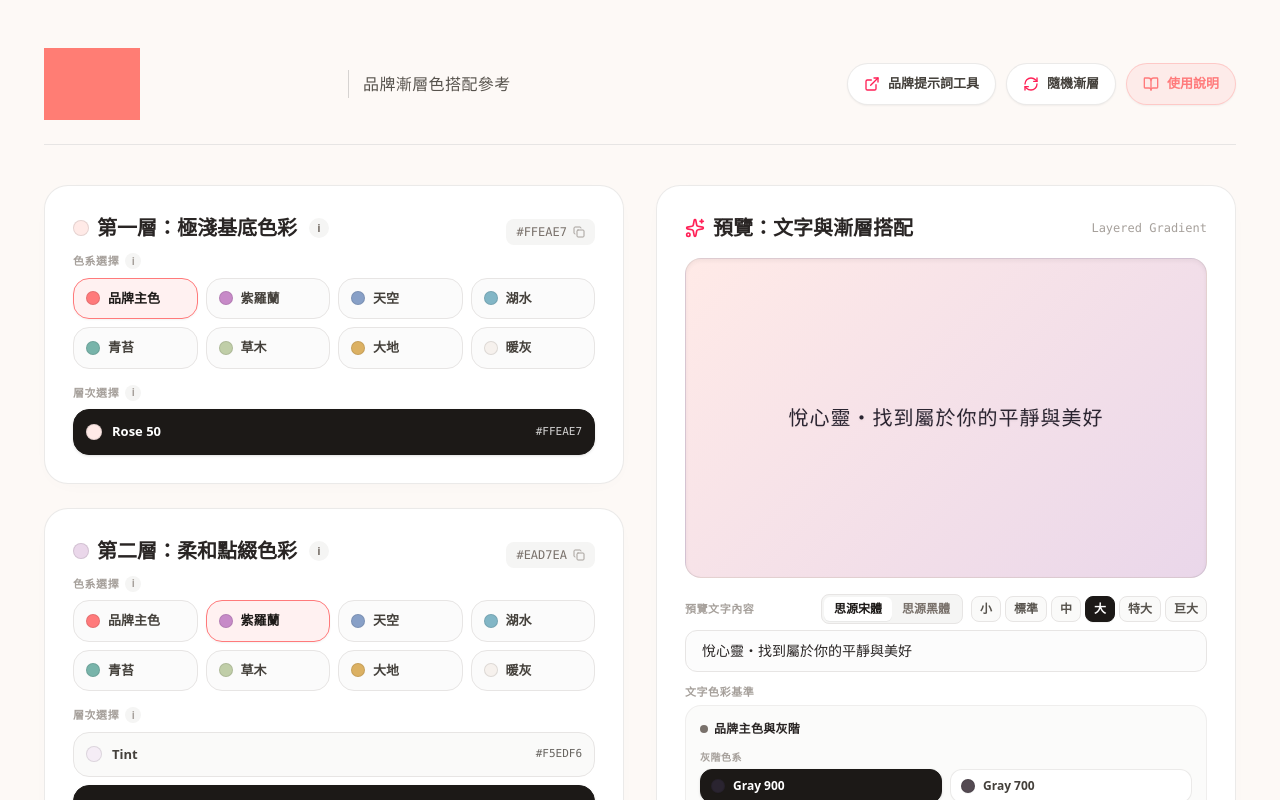
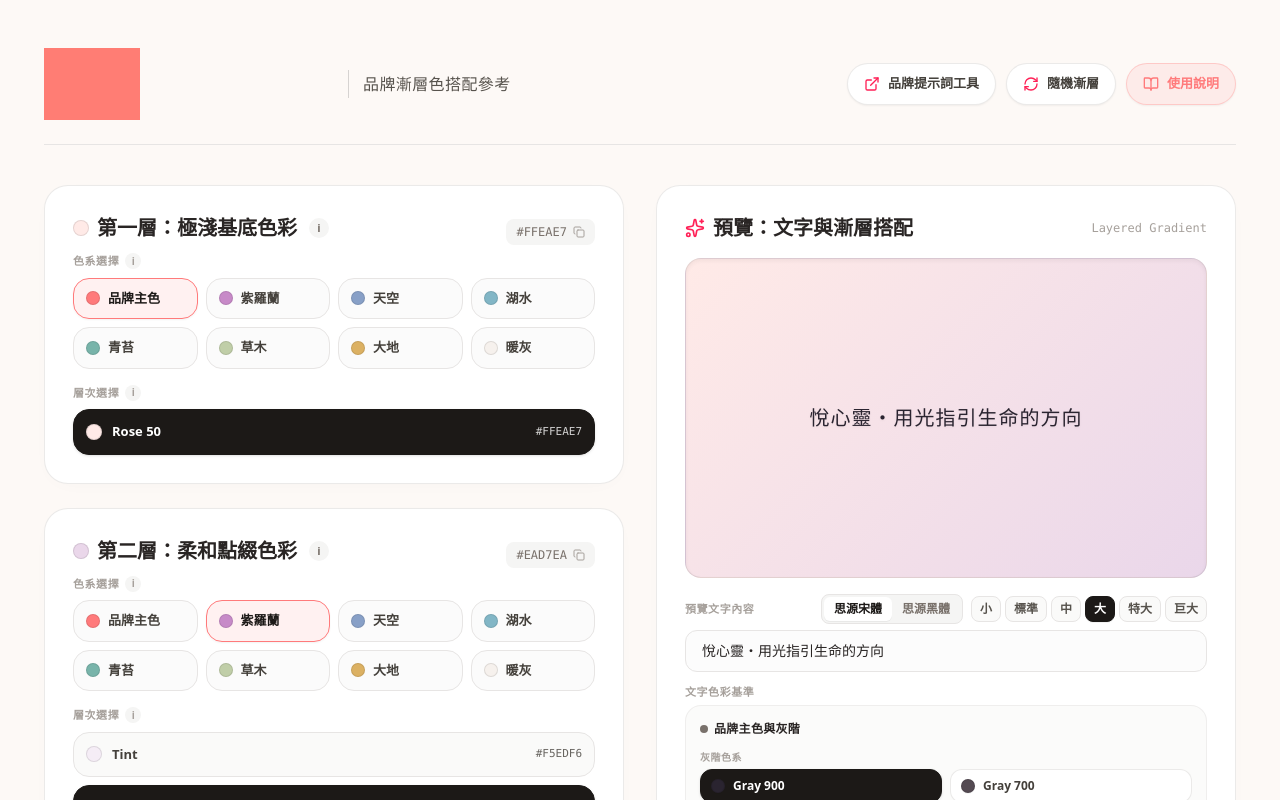
Before and after one commit to chenchiaoyu/jd_colorgradient, a React (Vite) app: page / in a window 1280 px wide. Shown: the top 800 px of the page. Built offline with nearby package versions, Linux system fonts and the light colour scheme; grey boxes are pictures that could not be loaded.

Commit message:
default text

```diff
--- a/src/App.tsx
+++ b/src/App.tsx
@@ -36,7 +36,7 @@ function getSecondLayerShades(palette: Palette): Shade[] {
 
 const DEFAULT_STATE: GradientState = {
   projectName: "品牌漸層專用",
-  previewText: "悅心靈・找到屬於你的平靜與美好",
+  previewText: "悅心靈・用光指引生命的方向",
   textColorMode: "gray900",
   color1Group: "rose",
   color1Shade: "tint",
```
